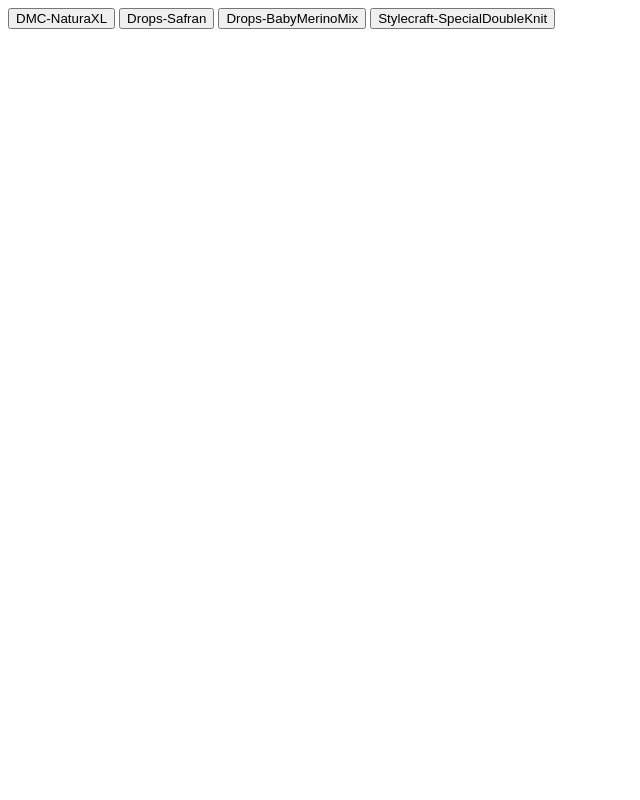
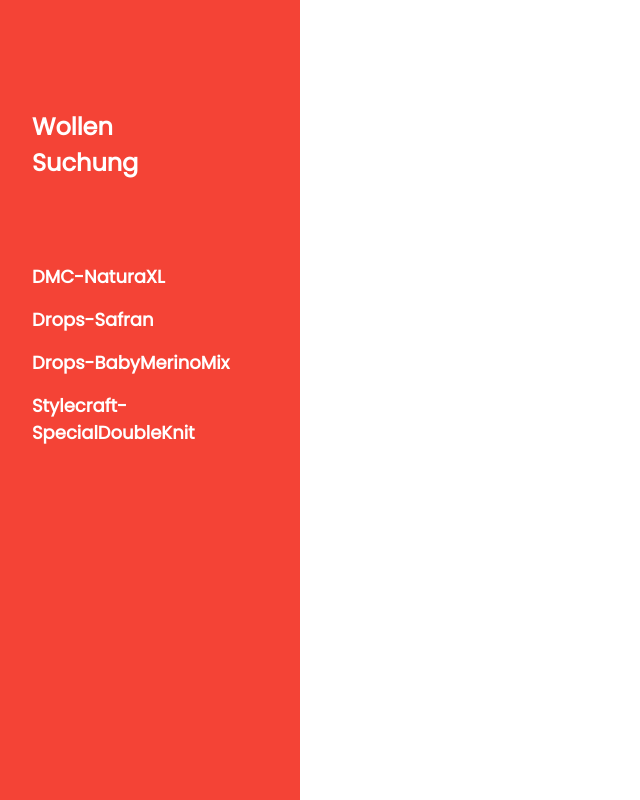
Before and after one commit to jpvilla1990/flask, a Flask app: page / in a window 1280 px wide. Shown: the whole page, without its empty margins (0-640 px from the left). Run offline with Flask 2, Linux system fonts and the light colour scheme.

Commit message:
first commit

```diff
--- a/templates/home.html
+++ b/templates/home.html
@@ -1,9 +1,28 @@
-<html>
-    <body>
+<!DOCTYPE html>
+<html lang="en">
+<title>W3.CSS Template</title>
+<meta charset="UTF-8">
+<meta name="viewport" content="width=device-width, initial-scale=1">
+<link rel="stylesheet" href="https://www.w3schools.com/w3css/4/w3.css">
+<link rel="stylesheet" href="https://fonts.googleapis.com/css?family=Poppins">
+<style>
+body,h1,h2,h3,h4,h5 {font-family: "Poppins", sans-serif}
+body {font-size:16px;}
+.w3-half img{margin-bottom:-6px;margin-top:16px;opacity:0.8;cursor:pointer}
+.w3-half img:hover{opacity:1}
+</style>
+<body>
 
-        <form method="post" action="/">
+<!-- Sidebar/menu -->
+<nav class="w3-sidebar w3-red w3-collapse w3-top w3-large w3-padding" style="z-index:3;width:300px;font-weight:bold;" id="mySidebar"><br>
+  <a href="javascript:void(0)" onclick="w3_close()" class="w3-button w3-hide-large w3-display-topleft" style="width:100%;font-size:22px">Close Menu</a>
+  <div class="w3-container">
+    <h3 class="w3-padding-64"><b>Wollen<br>Suchung</b></h3>
+  </div>
+  <div class="w3-bar-block">
+          <form method="post" action="/">
 
-                <input type="submit" value={{ button1 }} name={{ button1 }}>
+                <input class="w3-bar-item w3-button w3-hover-white" type="submit" value={{ button1 }} name={{ button1 }}>
                     {% if button1Tag %}
                     <ul>Source: {{ url }}</ul>
                     <ul>Price: {{ price }}</ul>
@@ -12,7 +31,7 @@
                     <ul>composition: {{ composition }}</ul>
                     {% endif %}
                 </input>
-                <input type="submit" value={{ button2 }} name={{ button2 }}>
+                <input class="w3-bar-item w3-button w3-hover-white" type="submit" value={{ button2 }} name={{ button2 }}>
                     {% if button2Tag %}
                     <ul>Source: {{ url }}</ul>
                     <ul>Price: {{ price }}</ul>
@@ -21,7 +40,7 @@
                     <ul>composition: {{ composition }}</ul>
                     {% endif %}
                 </input>
-                <input type="submit" value={{ button3 }} name={{ button3 }}>
+                <input class="w3-bar-item w3-button w3-hover-white" type="submit" value={{ button3 }} name={{ button3 }}>
                     {% if button3Tag %}
                     <ul>Source: {{ url }}</ul>
                     <ul>Price: {{ price }}</ul>
@@ -30,7 +49,7 @@
                     <ul>composition: {{ composition }}</ul>
                     {% endif %}
                 </input>
-                <input type="submit" value={{ button4 }} name={{ button4 }}>
+                <input class="w3-bar-item w3-button w3-hover-white" type="submit" value={{ button4 }} name={{ button4 }}>
                     {% if button4Tag %}
                     <ul>Source: {{ url }}</ul>
                     <ul>Price: {{ price }}</ul>
@@ -39,7 +58,71 @@
                     <ul>composition: {{ composition }}</ul>
                     {% endif %}
                 </input>
+        </form>
+  </div>
+</nav>
 
-        </form>
-    </body>
+<!-- Top menu on small screens -->
+<header class="w3-container w3-top w3-hide-large w3-red w3-xlarge w3-padding">
+  <a href="javascript:void(0)" class="w3-button w3-red w3-margin-right" onclick="w3_open()">☰</a>
+  <span>Wollen Suchung</span>
+</header>
+
+<!-- Overlay effect when opening sidebar on small screens -->
+<div class="w3-overlay w3-hide-large" onclick="w3_close()" style="cursor:pointer" title="close side menu" id="myOverlay"></div>
+
+<!-- !PAGE CONTENT! -->
+{% if buttonTag %}
+<div class="w3-main" style="margin-left:340px;margin-right:40px">
+
+  <!-- Header -->
+  <div class="w3-container" style="margin-top:80px" id="showcase">
+    <h1 class="w3-jumbo"><b>Suchung Ergebnissen</b></h1>
+  </div>
+
+  <div class="w3-row-padding">
+    <div class="w3-half w3-margin-bottom">
+      <ul class="w3-ul w3-light-grey w3-center">
+        <li class="w3-padding-16">QUELLE</li>
+        <li class="w3-padding-16">PRIZE</li>
+        <li class="w3-padding-16">LIEFERUNGZEIT</li>
+        <li class="w3-padding-16">NADELSTÄRTKE</li>
+        <li class="w3-padding-16">ZUSAMMENSTELLUNG</li>
+      </ul>
+    </div>
+    <div class="w3-half">
+      <ul class="w3-ul w3-light-grey w3-center">
+        <li class="w3-padding-16">{{ url }}</li>
+        <li class="w3-padding-16">{{ price }}</li>
+        <li class="w3-padding-16">{{ deliveryTime }}</li>
+        <li class="w3-padding-16">{{ needleSize }}</li>
+        <li class="w3-padding-16">{{ composition }}</li>
+      </ul>
+    </div>
+  </div>
+</div>
+{% endif %}
+
+<script>
+// Script to open and close sidebar
+function w3_open() {
+  document.getElementById("mySidebar").style.display = "block";
+  document.getElementById("myOverlay").style.display = "block";
+}
+
+function w3_close() {
+  document.getElementById("mySidebar").style.display = "none";
+  document.getElementById("myOverlay").style.display = "none";
+}
+
+// Modal Image Gallery
+function onClick(element) {
+  document.getElementById("img01").src = element.src;
+  document.getElementById("modal01").style.display = "block";
+  var captionText = document.getElementById("caption");
+  captionText.innerHTML = element.alt;
+}
+</script>
+
+</body>
 </html>
--- a/tools/routeFunctions.py
+++ b/tools/routeFunctions.py
@@ -29,7 +29,7 @@
                              button2=buttons[1],
                              button3=buttons[2],
                              button4=buttons[3],
-                             button1Tag=True,
+                             buttonTag=True,
                              url=urls[0],
                              price=params["price"],
                              deliveryTime=params["deliveryTime"],
@@ -49,7 +49,7 @@
                              button2=buttons[1],
                              button3=buttons[2],
                              button4=buttons[3],
-                             button2Tag=True,
+                             buttonTag=True,
                              url=urls[1],
                              price=params["price"],
                              deliveryTime=params["deliveryTime"],
@@ -69,7 +69,7 @@
                              button2=buttons[1],
                              button3=buttons[2],
                              button4=buttons[3],
-                             button3Tag=True,
+                             buttonTag=True,
                              url=urls[2],
                              price=params["price"],
                              deliveryTime=params["deliveryTime"],
@@ -89,7 +89,7 @@
                              button2=buttons[1],
                              button3=buttons[2],
                              button4=buttons[3],
-                             button4Tag=True,
+                             buttonTag=True,
                              url=urls[3],
                              price=params["price"],
                              deliveryTime=params["deliveryTime"],
```
